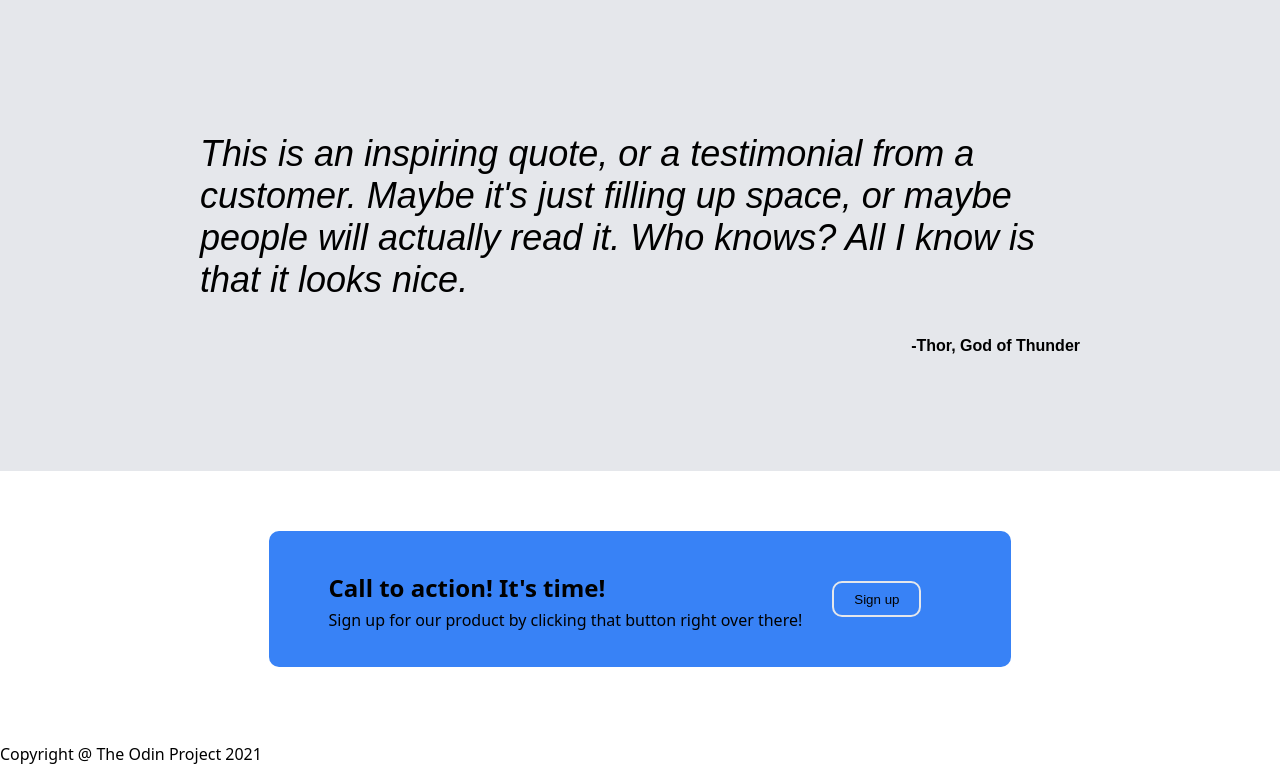
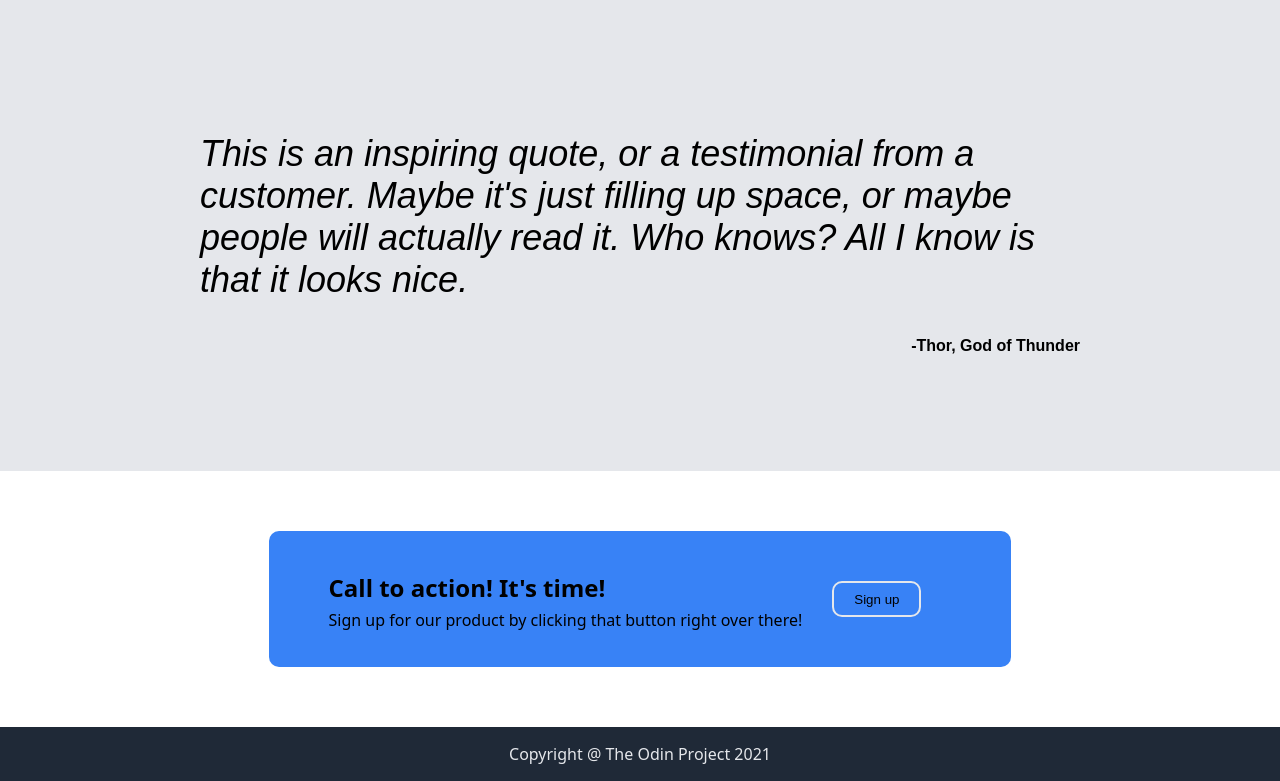
Before and after one commit to Lucas-bit-maker/landing-page, a plain HTML site: page index.html in a window 1280 px wide. Shown: the part 1051-1832 px from the top of the page. Drawn offline with Linux system fonts and the light colour scheme.

Commit message:
style the footer

```diff
--- a/style.css
+++ b/style.css
@@ -175,3 +175,17 @@ body {
     background-color: #3882F6;
 
 }
+
+.footercontainer {
+    background-color: #1f2937;
+}
+
+.footertextcontainer {
+    display: flex;
+    justify-content: center;
+    align-items: center;
+}
+
+.footertext {
+    color: #e5e7eb;
+}
```
